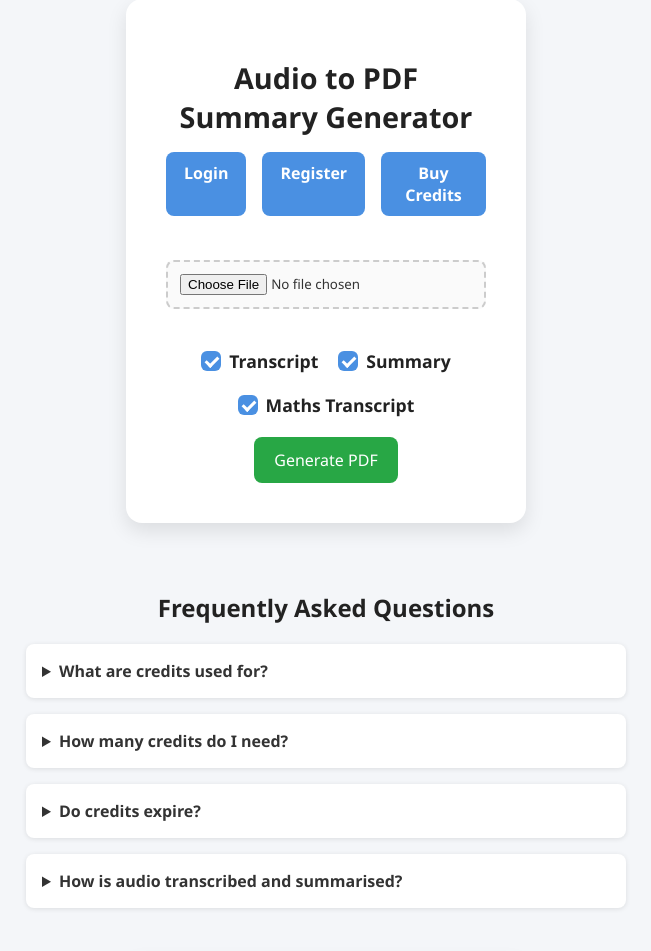
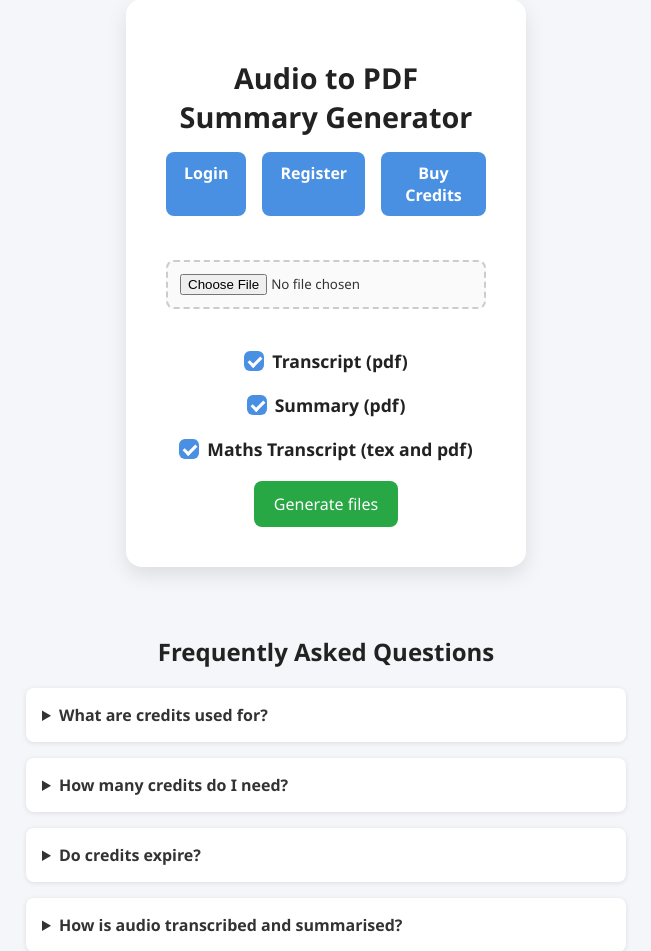
Before and after one commit to josh04physics/Simply-Transcribe, a Flask app: page / in a window 1280 px wide. Shown: the part 117-1068 px from the top of the page, without its empty margins (314-965 px from the left). Run offline with Flask 3, Linux system fonts and the light colour scheme.

Commit message:
Added functionality to download .tex file

```diff
--- a/app.py
+++ b/app.py
@@ -316,9 +316,12 @@ def upload_file():
     output_files = []
 
     if 'maths' in outputs:
-        math_transcript_path = os.path.join(app.config['UPLOAD_FOLDER'], f"{base_filename}-math_transcript.pdf")
-        generate_math_pdf_from_transcipt(transcript, math_transcript_path, progress_callback)
-        output_files.append((math_transcript_path, "math-transcript.pdf"))
+        math_pdf_transcript_path = os.path.join(app.config['UPLOAD_FOLDER'], f"{base_filename}-math_transcript.pdf")
+        generate_math_pdf_from_transcipt(transcript, math_pdf_transcript_path, progress_callback)
+        output_files.append((math_pdf_transcript_path, "math-transcript.pdf"))
+
+        math_tex_transcript_path = os.path.join(app.config['UPLOAD_FOLDER'], f"Math_Transcription.tex")
+        output_files.append((math_tex_transcript_path, "math-transcript.tex")) # TEMPORARY (maybe add functionallity to pdfgeneration) upload TEX file as well
 
     if 'transcript' in outputs:
         transcript_path = os.path.join(app.config['UPLOAD_FOLDER'], f"{base_filename}-transcript.pdf")
--- a/templates/upload.html
+++ b/templates/upload.html
@@ -257,23 +257,23 @@
     <label class="custom-checkbox">
       <input type="checkbox" name="outputs" value="transcript" checked>
       <span class="checkmark"></span>
-      Transcript
+      Transcript (pdf)
     </label>
     <label class="custom-checkbox">
       <input type="checkbox" name="outputs" value="summary" checked>
       <span class="checkmark"></span>
-      Summary
+      Summary (pdf)
     </label>
     <label class="custom-checkbox">
       <input type="checkbox" name="outputs" value="maths" checked>
       <span class="checkmark"></span>
-      Maths Transcript
+      Maths Transcript (tex and pdf)
     </label>
   </div>
 
   <p id="cost-estimate" style="font-size: 0.95em; color: #444; margin-bottom: 16px;"></p>
 
-  <button type="submit">Generate PDF</button>
+  <button type="submit">Generate files</button>
 </form>
         <div id="loading" style="margin-top: 20px; font-weight: bold; font-size: 0.8em; color: #e2544a; display: none;">
     <div id="progress-messages">Generating PDF, please wait...</div>
```
